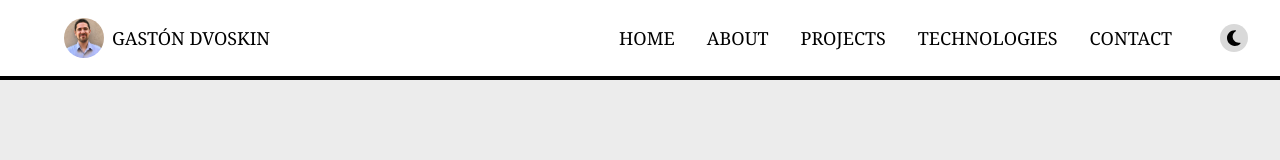
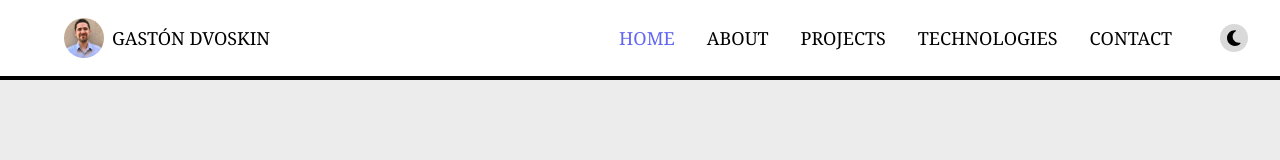
Before and after one commit to gastondvoskin/portfolio, a React (Vite) app in the folder client/: page / in a window 1280 px wide. Shown: the top 160 px of the page. Built offline with nearby package versions, Linux system fonts and the light colour scheme; no server answers.

Commit message:
Added hover and current section in NavBar

```diff
--- a/client/src/components/Nav_Link.jsx
+++ b/client/src/components/Nav_Link.jsx
@@ -1,8 +1,17 @@
 import { Link } from "react-scroll";
 
-const Nav_Link = ({handleRenderMenu, to}) => {
+const Nav_Link = ({ onClick, to, isCurrent }) => {
+
   return (
-    <Link onClick={handleRenderMenu} className={"my-4 cursor-pointer lg:my-auto lg:mx-4"} to={to} smooth={true} duration={300}>{to.toUpperCase()}</Link>
+    <Link
+      onClick={onClick}
+      className={`my-4 cursor-pointer hover:text-myacc lg:my-auto lg:mx-4 ${isCurrent ? "text-myacc" : ""}`}
+      to={to}
+      smooth={true}
+      duration={300}
+    >
+      {to.toUpperCase()}
+    </Link>
   );
 };
 
--- a/client/src/components/Nav_LinksContainerLarge.jsx
+++ b/client/src/components/Nav_LinksContainerLarge.jsx
@@ -1,11 +1,11 @@
 import Nav_Link from "./Nav_Link";
 
-const Nav_LinksContainerLarge = ({ NAV_TEXTS }) => {
+const Nav_LinksContainerLarge = ({ NAV_TEXTS, setCurrentSection, currentSection }) => {
   return (
     <div className="hidden lg:flex">
       <div className="flex flex-row h-full items-center justify-center">
         {NAV_TEXTS.map((text, index) => (
-          <Nav_Link key={index} to={text} />
+          <Nav_Link key={index} to={text} onClick={() => setCurrentSection(text)} isCurrent={currentSection === text} />
         ))}
       </div>
     </div>
--- a/client/src/components/Nav_LinksContainerSmall.jsx
+++ b/client/src/components/Nav_LinksContainerSmall.jsx
@@ -1,12 +1,12 @@
 import Nav_Link from "./Nav_Link";
 
-const Nav_LinksContainerSmall = ({ handleRenderMenu, renderedMenu, NAV_TEXTS }) => {
+const Nav_LinksContainerSmall = ({ NAV_TEXTS, setCurrentSection, currentSection, handleRenderMenu, renderedMenu }) => {
 
   return (
     <div className={`${renderedMenu ? "fixed" : "hidden"} inset-0 z-10 bg-mybg1 text-3xl dark:bg-mybg2d`}>
       <div className="flex flex-col h-full items-center justify-center">
         {NAV_TEXTS.map((text, index) => (
-          <Nav_Link key={index} handleRenderMenu={handleRenderMenu} to={text} />
+          <Nav_Link key={index} to={text} onClick={() => {setCurrentSection(text); console.log('alskd'); handleRenderMenu()}} isCurrent={currentSection === text} />
         ))}
       </div>
     </div>
--- a/client/src/components/Navbar.jsx
+++ b/client/src/components/Navbar.jsx
@@ -23,6 +23,8 @@ const Navbar = () => {
   const ownerName = dataOwner === "dvoskin" ? nameDvoskin : nameRovaletti;
   const ownerImg = dataOwner === "dvoskin" ? dvoskin : rovaletti;
 
+  const [ currentSection, setCurrentSection ] = useState("home");
+
   const [renderedMenu, setRenderedMenu] = useState(false);
   const handleRenderMenu = () => {
     setRenderedMenu(!renderedMenu);
@@ -36,9 +38,20 @@ const Navbar = () => {
       <Nav_Logo id="leftContainer" ownerImg={ownerImg} ownerName={ownerName}/>
 
       <div id="rightContainer" className="flex flex-row relative">
-        <Nav_LinksContainerSmall handleRenderMenu={handleRenderMenu} renderedMenu={renderedMenu} NAV_TEXTS={NAV_TEXTS} className="lg:hidden"/>
-        <Nav_LinksContainerLarge NAV_TEXTS={NAV_TEXTS}/>
+        <Nav_LinksContainerSmall setCurrentSection={setCurrentSection} currentSection={currentSection} handleRenderMenu={handleRenderMenu} renderedMenu={renderedMenu} NAV_TEXTS={NAV_TEXTS} className="lg:hidden"/>
+
+
+        <Nav_LinksContainerLarge setCurrentSection={setCurrentSection} currentSection={currentSection} NAV_TEXTS={NAV_TEXTS} />
+
+
+
         <Nav_Bars renderedMenu={renderedMenu} handleRenderMenu={handleRenderMenu} />
+
+
+
+
+
+
         <Nav_Themes darkMode={darkMode} toggleDarkMode={toggleDarkMode} />
       </div>
     </nav>
```
